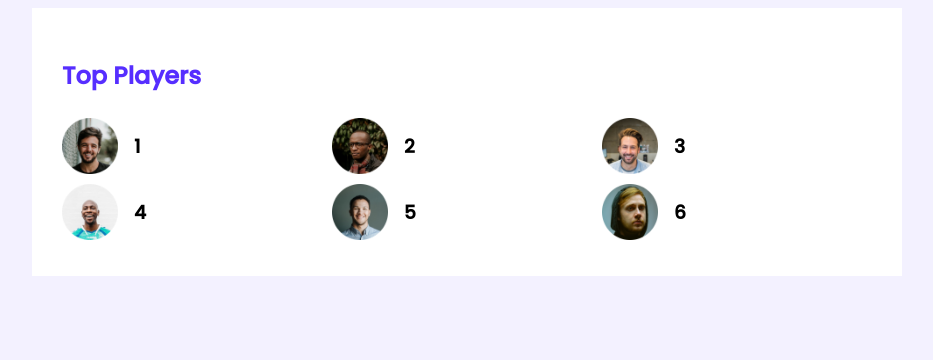
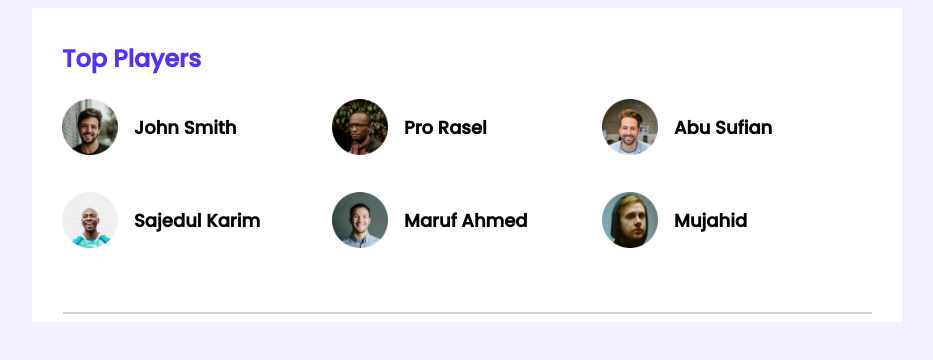
Before and after one commit to gwynbleiddrivia/leader-board-css3, a plain HTML site: page index.html in a window 1280 px wide. Shown: the whole page, without its empty margins (173-1106 px from the left). Drawn offline with Linux system fonts and the light colour scheme.

Commit message:
style debug to fix style, add horizontal break

```diff
--- a/index.html
+++ b/index.html
@@ -19,30 +19,31 @@
 					<div class="players">
 						<div class="player">
 							<img src="images/players/player-1.png">
-							<h3 class="player-name">1</h3>
+							<h3 class="player-name">John Smith</h3>
 						</div>
 						<div class="player">
 							<img src="images/players/player-2.png">
-							<h3 class="player-name">2</h3>
+							<h3 class="player-name">Pro Rasel</h3>
 						</div>
 						<div class="player">
 							<img src="images/players/player-3.png">
-							<h3 class="player-name">3</h3>
+							<h3 class="player-name">Abu Sufian</h3>
 						</div>
 						<div class="player">
 							<img src="images/players/player-4.png">
-							<h3 class="player-name">4</h3>
+							<h3 class="player-name">Sajedul Karim</h3>
 						</div>
 						<div class="player">
 							<img src="images/players/player-5.png">
-							<h3 class="player-name">5</h3>
+							<h3 class="player-name">Maruf Ahmed</h3>
 						</div>
 						<div class="player">
 							<img src="images/players/player-6.png">
-							<h3 class="player-name">6</h3>
+							<h3 class="player-name">Mujahid</h3>
 						</div>
 					</div>
 				</div>
+				<hr>
 			</section>
 		</main>
 	</body>
--- a/styles/style.css
+++ b/styles/style.css
@@ -10,17 +10,24 @@ main{
 	background-color: #FFFFFF;
 	width: 870px;
 }
+hr{
+	border: 1px solid #D1D1D1;
+	width: 807px;
+}
 .top-players{
 	display: flex;
 	flex-direction: column;
 	padding: 30px;
+	margin-bottom: 30px;
 }
 .section-title{
 	color: #562EFF;
+	margin-top: 3px;
 }
 .players{
 	display: grid;
 	grid-template-columns: repeat(3, 1fr);
+	grid-row-gap: 30px;
 }
 .player{
 	display: flex;
@@ -33,4 +40,5 @@ main{
 }
 .player-name{
 	margin-left: 16px;
+	font-size: 18px;
 }
```
Also changed, not shown: 2 other files.
